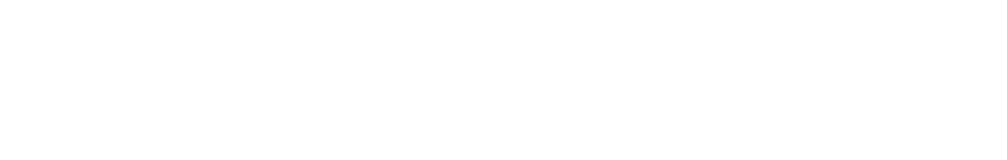
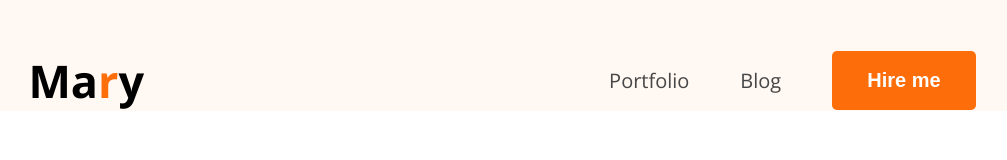
Before and after one commit to rumman903/hero-dev-portfolio-code, a plain HTML site: page index.html in a window 1280 px wide. Shown: the whole page, without its empty margins (138-1145 px from the left). Drawn offline with nearby package versions, Linux system fonts and the light colour scheme.

Commit message:
design navbar and styled according to the design

```diff
--- a/index.html
+++ b/index.html
@@ -4,8 +4,24 @@
     <meta charset="UTF-8">
     <meta name="viewport" content="width=device-width, initial-scale=1.0">
     <title>Abdullah Al Rumman portfolio</title>
+   <link rel="preconnect" href="https://fonts.googleapis.com">
+<link rel="preconnect" href="https://fonts.gstatic.com" crossorigin>
+<link href="https://fonts.googleapis.com/css2?family=Open+Sans:ital,wght@0,300..800;1,300..800&display=swap" rel="stylesheet">
+
+<link rel="stylesheet" href="styles/portfolio.css">
 </head>
-<body>
-
+<body class="font-open-sans">
+    <header>
+        <nav>
+            <div class="logo">
+                <h2>Ma<span class="color-orange">r</span>y</h2>
+            </div>
+            <ul class="menu">
+                <li><a href="portfolio">Portfolio</a></li>
+                <li><a href="">Blog</a></li>
+                <li><button class="btn">Hire me</button></li>
+            </ul>
+        </nav>
+    </header>
 </body>
 </html>
--- /dev/null
+++ b/styles/portfolio.css
@@ -0,0 +1,57 @@
+*{
+    margin: 0;
+    padding: 0;
+    box-sizing: border-box;
+}
+
+/* shared style */
+.font-open-sans {
+  font-family: "Open Sans", sans-serif;
+  font-optical-sizing: auto;
+}
+.logo h2{
+    font-size: 45px;
+    font-weight: 900px;
+}
+.color-orange{
+    color:#FD6E0A ;
+}
+
+.btn{
+    background-color: #FD6E0A;
+    border: none;
+    padding: 18px 35px;
+    border-radius: 5px;
+    font-size: 20px;
+    font-weight: bold;
+    color: white;
+}
+
+/* main style */
+
+header{
+    background-color:#FFF8F3;
+    padding-top: 50px;
+
+}
+nav {
+    width: 74%;
+    max-width: 1140px;
+    margin: 0px auto;
+    display: flex;
+    justify-content: space-between;
+    /* border: 1px solid red; */
+    align-items: center;
+
+}
+nav .menu{
+    display: flex;
+    list-style-type: none;
+    gap: 51px;
+    align-items: center;
+}
+nav .menu a {
+    text-decoration: none;
+    font-size: 20px;
+    color:#474747 ;
+}
```
Also changed, not shown: practice.html (added, +23 -0 lines).
